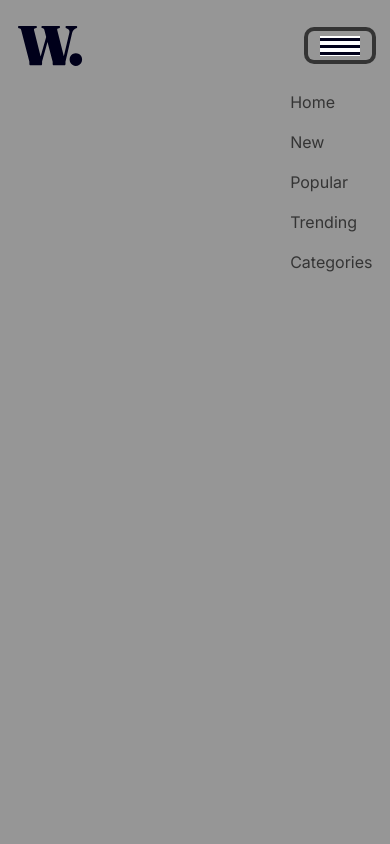
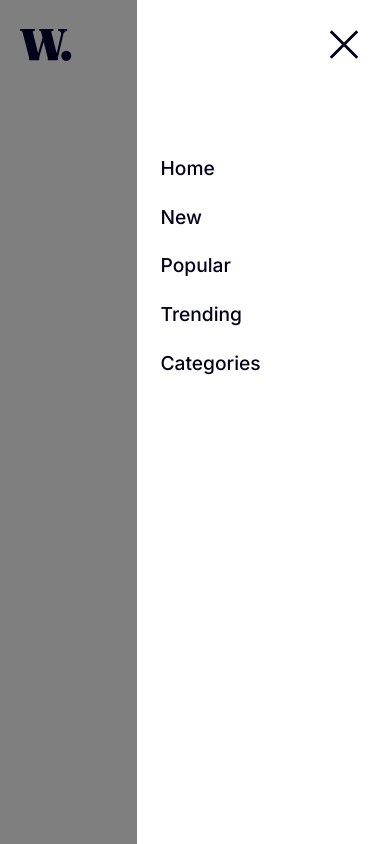
Before and after one commit to ExpertoMontanero/news-homepage-FM, a plain HTML site: page index.html in a window 390 px wide. Both pictures are taken after a click on the button "Toggle Navigation". Drawn offline with nearby package versions, Linux system fonts and the light colour scheme.

Commit message:
Add files via upload
completed navbar without animation part 3

```diff
--- a/index.html
+++ b/index.html
@@ -31,14 +31,14 @@
 
 <body>
 
-  <nav class="navbar navbar-expand-md">
-    <img src="assets\images\logo.svg" alt="logo">
+  <nav class="navbar navbar-expand-md custom-navbar">
+    <img src="assets\images\logo.svg" alt="logo" id="logo">
     <button class="navbar-toggler" type="button" data-bs-toggle="collapse" data-bs-target="#menuItems"
       aria-controls="menuItems" aria-expanded="false" aria-label="Toggle Navigation" >
-      <span class="navbar-toggler-icon"></span>
+      <span class="navbar-toggler-icon ham"></span>
     </button>
     <div class="collapse navbar-collapse" id="menuItems">
-      <ul class="navbar-nav ms-auto">
+      <ul class="navbar-nav">
         <li class="nav-item">
           <a href="#" class="nav-link">Home</a>
         </li>
--- a/index.js
+++ b/index.js
@@ -1,3 +1,14 @@
-$('.navbar-toggler').click(function(){
+var menuOpened = false;
+$('.navbar-toggler').click(function () {
     $('body').toggleClass("greyBg");
+    if (menuOpened == false) {
+        $('.navbar-toggler-icon').removeClass("ham");
+        $('.navbar-toggler-icon').addClass("cross");
+        menuOpened = true;
+    }
+    else {
+        $('.navbar-toggler-icon').removeClass("cross");
+        $('.navbar-toggler-icon').addClass("ham");
+        menuOpened = false;
+    }
 });
--- a/styles/style.css
+++ b/styles/style.css
@@ -1,12 +1,11 @@
 /* fonts */
-@import url('https://fonts.googleapis.com/css2?family=Inter:wght@400;700;800&display=swap');
+@import url('https://fonts.googleapis.com/css2?family=Inter:wght@400;500;700;800&display=swap');
 
 body {
     font-family: 'Inter', sans-serif;
     margin-top: clamp(0.5rem, 4.5vw, 4rem);
-    margin-left: clamp(0.5rem, 4.5vw, 6rem);
-    margin-right: clamp(0.5rem, 4.5vw, 6rem);
-
+    margin-left: clamp(0.5rem, 5vw, 8rem);
+    margin-right: clamp(0.5rem, 5vw, 8rem);
 }
 
 /* Navbar */
@@ -30,20 +29,67 @@ body {
     border: none;
 }
 
-.greyBg{
-    background-color: #00000069;
-}
-.navbar-toggler-icon {
-    background-color: #fff;
-    background-image: url("/assets/images/icon-menu.svg");
-    border: none;
+.greyBg {
+    background: linear-gradient(rgba(0, 0, 0, 0.5), rgba(0, 0, 0, 0.5));
 }
 
 .navbar-toggler-icon {
+    border: none;
+    z-index: 2;
+    position: relative;
+}
+
+.ham {
+    background-image: url("/assets/images/icon-menu.svg");
     width: 2em;
-    height: 1em;
+}
+
+.cross {
+    background-image: url("/assets/images/icon-menu-close.svg");
 }
 
 #menuItems {
     margin-bottom: 0.5em;
 }
+
+.navbar-collapse {
+    background-color: #fff;
+    width: 100px;
+}
+
+
+@media (max-width:768px) {
+    .navbar-collapse {
+        position: fixed;
+        padding-top: 6em;
+        margin: 0;
+        top: 0;
+        right: 0;
+        width: 65%;
+        height: 100%;
+        z-index: 1;
+        background-color: #fff;
+        display: flex;
+        justify-content: start;
+        align-items: start;
+    }
+    .nav-link{
+        font-size: 1.2em;
+        font-weight:500;
+        color: hsl(240, 100%, 5%);
+        line-height: 1.7;
+    }
+    .navbar-nav{
+        margin-top: 3em;
+    }
+    #logo{
+        height: 2em;
+    }
+}
+
+
+@media (min-width:768px) {
+    .greyBg {
+        background: none;
+    }
+}
```
